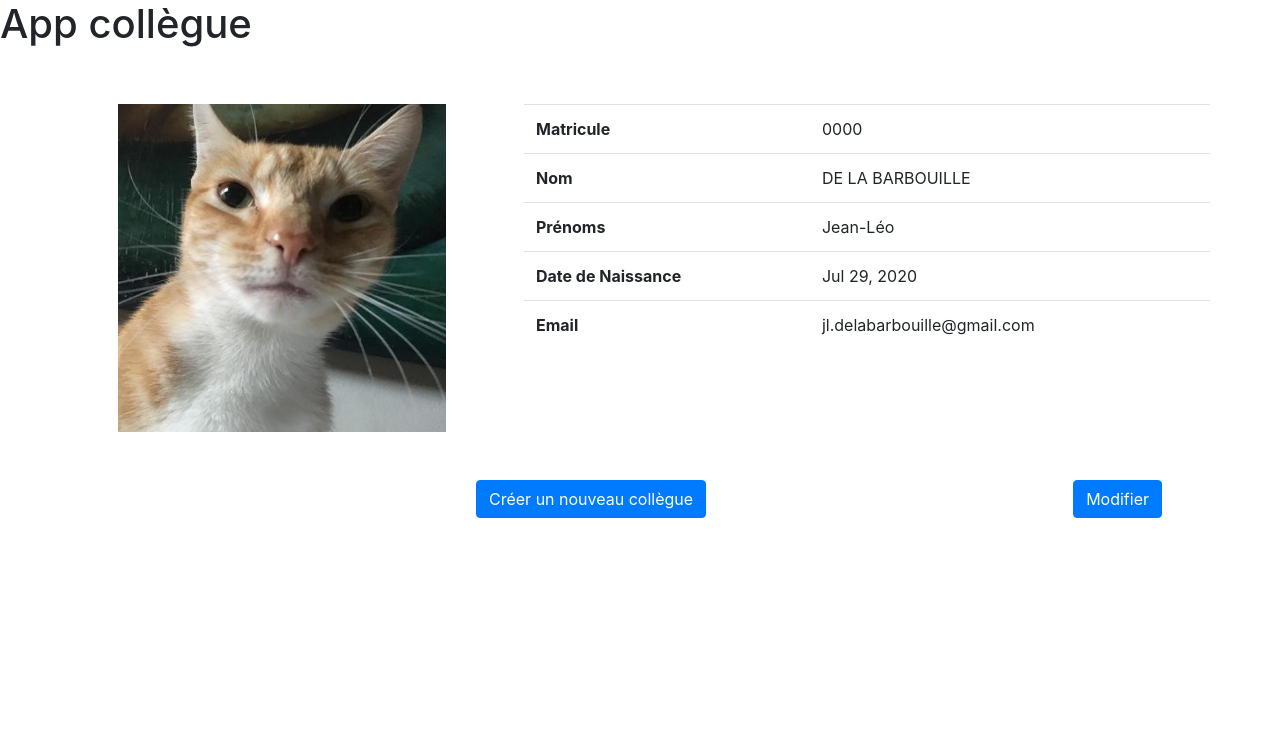
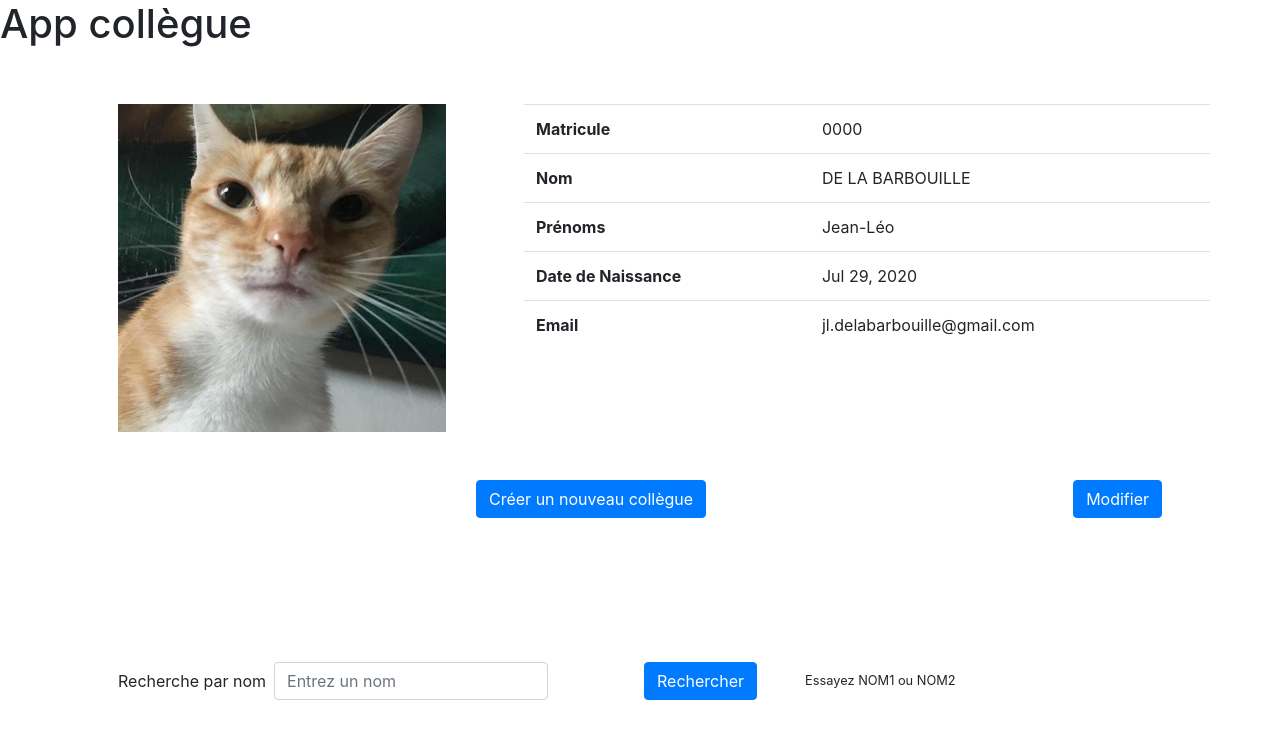
Before and after one commit to seniquel/collegues-front, an Angular app: page / in a window 1280 px wide. Shown: the top 738 px of the page. Built offline with nearby package versions, Linux system fonts and the light colour scheme.

Commit message:
ajout bouton recherche fonctionnel avec mock

```diff
--- a/src/app/app.component.html
+++ b/src/app/app.component.html
@@ -1,2 +1,3 @@
 <h1>App collègue</h1>
 <app-collegue></app-collegue>
+<app-recherche-collegue-par-nom></app-recherche-collegue-par-nom>
--- /dev/null
+++ b/src/app/mock/matricules.mock.ts
@@ -0,0 +1,17 @@
+export const matriculesMock = [
+  { nom: 'NOM1', matricule: 'aJLdhRS9' },
+  { nom: 'NOM1', matricule: 'nVEn4zG9' },
+  { nom: 'NOM1', matricule: 'z3V3vJKk' },
+  { nom: 'NOM1', matricule: 'TPQQubxa' },
+  { nom: 'NOM1', matricule: 'SmL7tRdE' },
+  { nom: 'NOM1', matricule: 'krQ7vzq5' },
+  { nom: 'NOM1', matricule: 'H5uav26W' },
+  { nom: 'NOM2', matricule: '8Yfy2SxP' },
+  { nom: 'NOM2', matricule: 'Pb4eY9Bd' },
+  { nom: 'NOM2', matricule: 'DoTCu6L5' },
+  { nom: 'NOM2', matricule: 'EVLVhAbr' },
+  { nom: 'NOM2', matricule: 'XyenwnjQ}' },
+  { nom: 'NOM2', matricule: 'zP2Lg9tT' },
+  { nom: 'NOM2', matricule: 'mzjy6KRW' },
+  { nom: 'NOM2', matricule: 'u4gycBkx' },
+  { nom: 'NOM2', matricule: 'Et3XGniK' }];
--- /dev/null
+++ b/src/app/recherche-collegue-par-nom/recherche-collegue-par-nom.component.html
@@ -0,0 +1,19 @@
+<div class="container p-5">
+  <div class="row">
+    <div class="col-md-12">
+      <form class="form-inline">
+        <div class="form-group" [formGroup]="myGroup">
+          <label for="inputNom">Recherche par nom</label>
+          <input class="form-control ml-2 mr-5" id="inputNom" placeholder="Entrez un nom" formControlName="nom">
+        </div>
+        <input type="button" class="btn btn-primary mx-5" value="Rechercher" (click)="rechercheCollegue()"/>
+        <small>Essayez NOM1 ou NOM2</small>
+      </form>
+    </div>
+  </div>
+  <div class="row" *ngFor="let mat of listeMat">
+    <div class="col-md">
+      <p>{{mat}}</p>
+    </div>
+  </div>
+</div>
--- /dev/null
+++ b/src/app/recherche-collegue-par-nom/recherche-collegue-par-nom.component.ts
@@ -0,0 +1,27 @@
+import { Component, OnInit } from '@angular/core';
+import { FormControl, FormGroup } from '@angular/forms';
+import { matriculesMock } from '../mock/matricules.mock';
+
+@Component({
+  selector: 'app-recherche-collegue-par-nom',
+  templateUrl: './recherche-collegue-par-nom.component.html',
+  styleUrls: ['./recherche-collegue-par-nom.component.css']
+})
+export class RechercheCollegueParNomComponent implements OnInit {
+
+  mat: any[] = matriculesMock;
+  listeMat: string[] = [];
+  myGroup = new FormGroup({
+    nom: new FormControl()
+ });
+
+  constructor() { }
+
+  ngOnInit(): void {
+  }
+
+  rechercheCollegue(): void{
+    const nom = this.myGroup.value.nom;
+    this.listeMat = this.mat.filter(o => o.nom === nom).map(o => o.matricule);
+  }
+}
```
Also changed, not shown: src/app/app.module.ts (+7 -2 lines), src/app/recherche-collegue-par-nom/recherche-collegue-par-nom.component.css (added), 1 other file (tests, documents, lock files or other folders).
